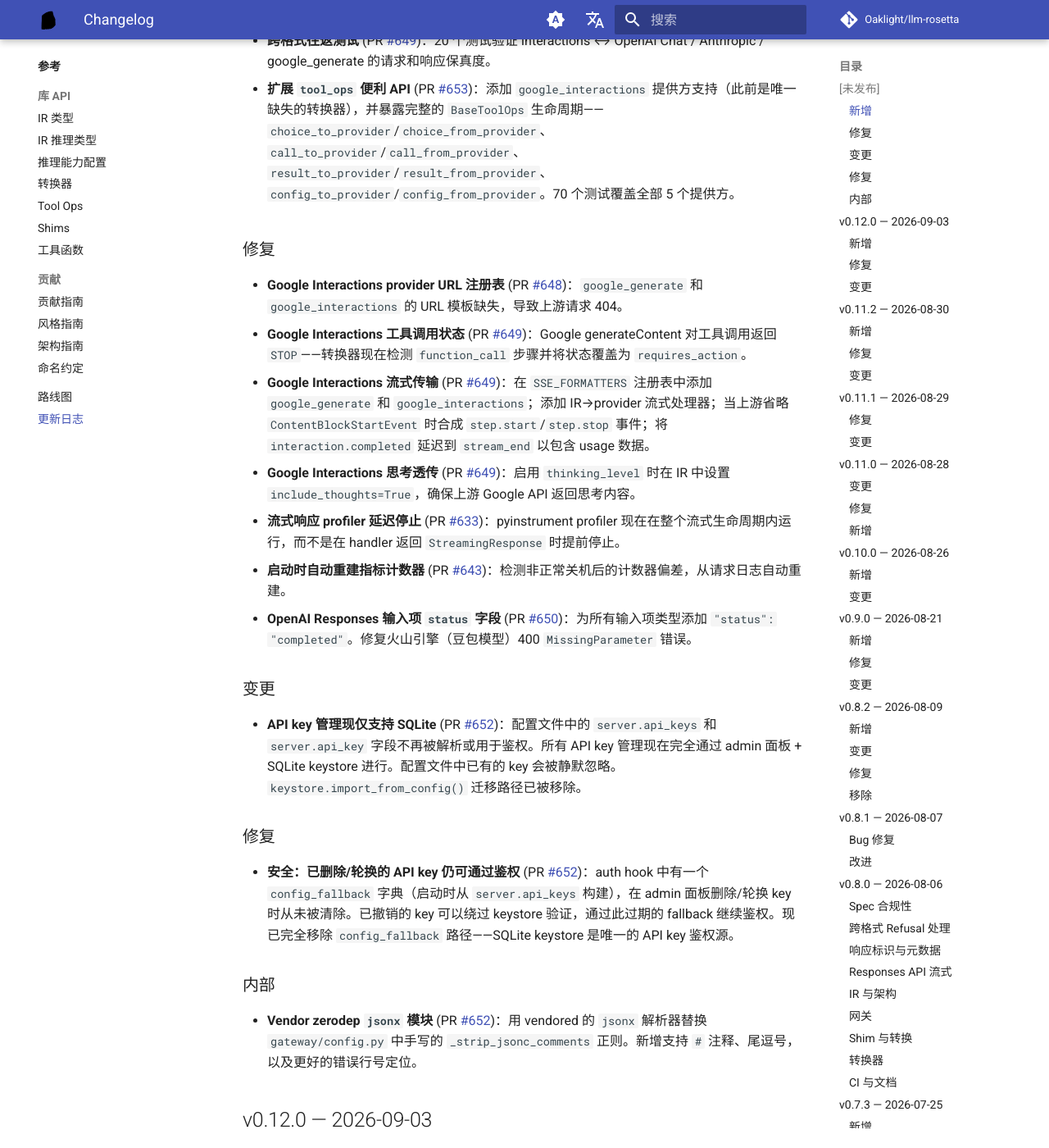
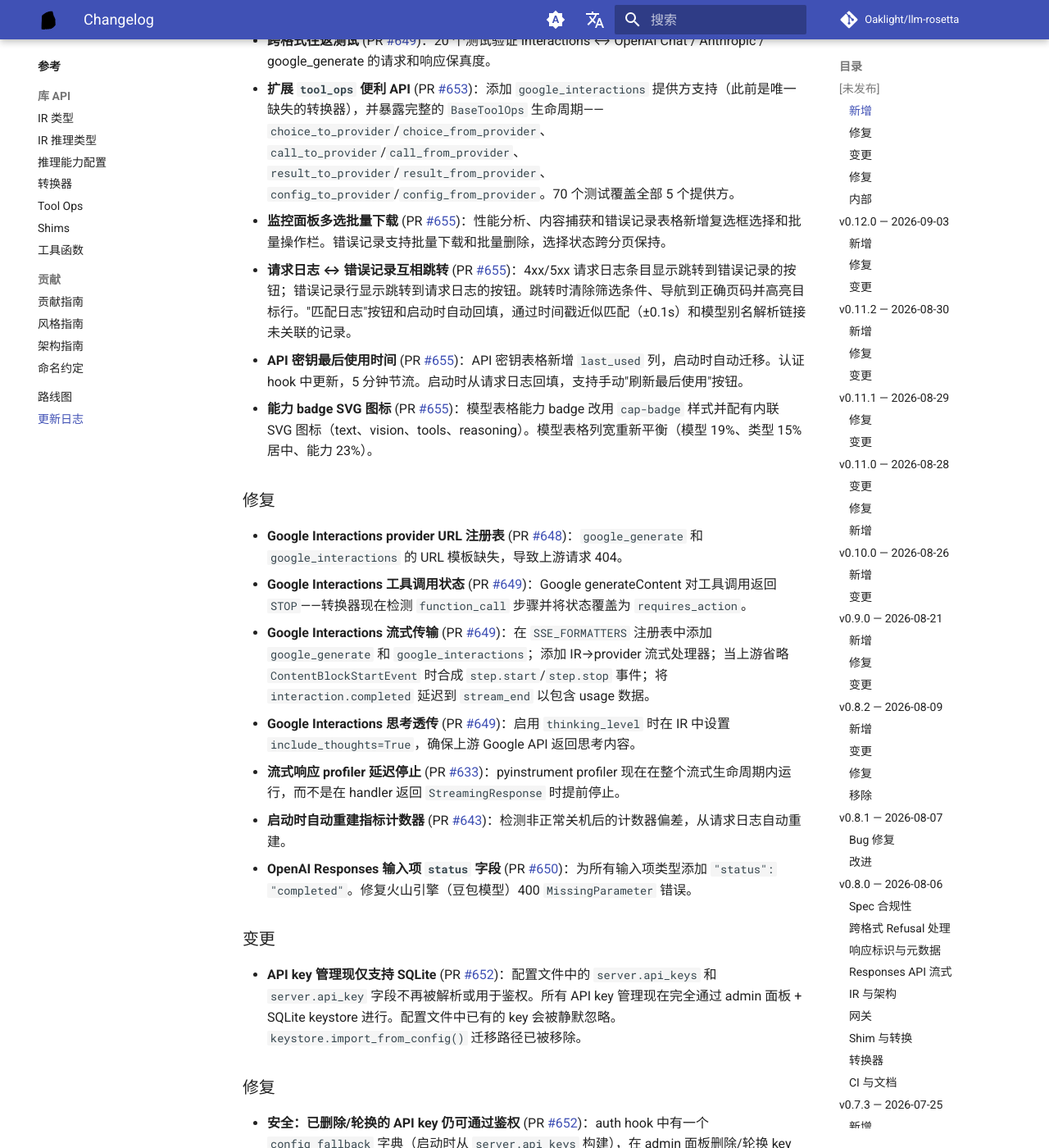
Before and after one commit to Oaklight/llm-rosetta, an MkDocs documentation site: the page built from docs/changelog.md, in a window 1280 px wide and 1400 px high, scrolled down 983 px. Shown: the whole window at 82% size. Built offline with MkDocs 1.6.1 and Material for MkDocs 9.7.7, drawn with Linux system fonts in a browser that asks for light colours; comment, search, counter and statistics services are not loaded; some of the changed text lies outside the part shown.

Commit message:
docs: 更新 v0.13.0 变更日志

```diff
--- a/docs/changelog.md
+++ b/docs/changelog.md
@@ -19,6 +19,10 @@
 - **跨格式往返测试** (PR [#649](https://github.com/Oaklight/llm-rosetta/pull/649))：20 个测试验证 Interactions ↔ OpenAI Chat / Anthropic / google_generate 的请求和响应保真度。
 
 - **扩展 `tool_ops` 便利 API** (PR [#653](https://github.com/Oaklight/llm-rosetta/pull/653))：添加 `google_interactions` 提供方支持（此前是唯一缺失的转换器），并暴露完整的 `BaseToolOps` 生命周期——`choice_to_provider`/`choice_from_provider`、`call_to_provider`/`call_from_provider`、`result_to_provider`/`result_from_provider`、`config_to_provider`/`config_from_provider`。70 个测试覆盖全部 5 个提供方。
+- **监控面板多选批量下载** (PR [#655](https://github.com/Oaklight/llm-rosetta/pull/655))：性能分析、内容捕获和错误记录表格新增复选框选择和批量操作栏。错误记录支持批量下载和批量删除，选择状态跨分页保持。
+- **请求日志 ↔ 错误记录互相跳转** (PR [#655](https://github.com/Oaklight/llm-rosetta/pull/655))：4xx/5xx 请求日志条目显示跳转到错误记录的按钮；错误记录行显示跳转到请求日志的按钮。跳转时清除筛选条件、导航到正确页码并高亮目标行。"匹配日志"按钮和启动时自动回填，通过时间戳近似匹配（±0.1s）和模型别名解析链接未关联的记录。
+- **API 密钥最后使用时间** (PR [#655](https://github.com/Oaklight/llm-rosetta/pull/655))：API 密钥表格新增 `last_used` 列，启动时自动迁移。认证 hook 中更新，5 分钟节流。启动时从请求日志回填，支持手动"刷新最后使用"按钮。
+- **能力 badge SVG 图标** (PR [#655](https://github.com/Oaklight/llm-rosetta/pull/655))：模型表格能力 badge 改用 `cap-badge` 样式并配有内联 SVG 图标（text、vision、tools、reasoning）。模型表格列宽重新平衡（模型 19%、类型 15% 居中、能力 23%）。
 
 ### 修复
 
@@ -39,6 +43,8 @@
 ### 修复
 
 - **安全：已删除/轮换的 API key 仍可通过鉴权** (PR [#652](https://github.com/Oaklight/llm-rosetta/pull/652))：auth hook 中有一个 `config_fallback` 字典（启动时从 `server.api_keys` 构建），在 admin 面板删除/轮换 key 时从未被清除。已撤销的 key 可以绕过 keystore 验证，通过此过期的 fallback 继续鉴权。现已完全移除 `config_fallback` 路径——SQLite keystore 是唯一的 API key 鉴权源。
+- **安全：credential_visible 默认值和持久化** (PR [#654](https://github.com/Oaklight/llm-rosetta/pull/654))：默认值从 `true` 翻转为 `false`，未设置 admin 密码时强制关闭。PUT 端点和 GET 凭据查看端点增加 403 守卫。Admin UI 在无密码时禁用切换按钮。配置 API 响应中敏感字段（admin_password、api_keys）已做脱敏处理。
+- **服务器时间标签** (PR [#655](https://github.com/Oaklight/llm-rosetta/pull/655))："系统时间"改为"服务器时间"以更准确反映含义。时区显示从缩写格式（CDT）改为 GMT±N 格式。
 
 ### 内部
 
```
